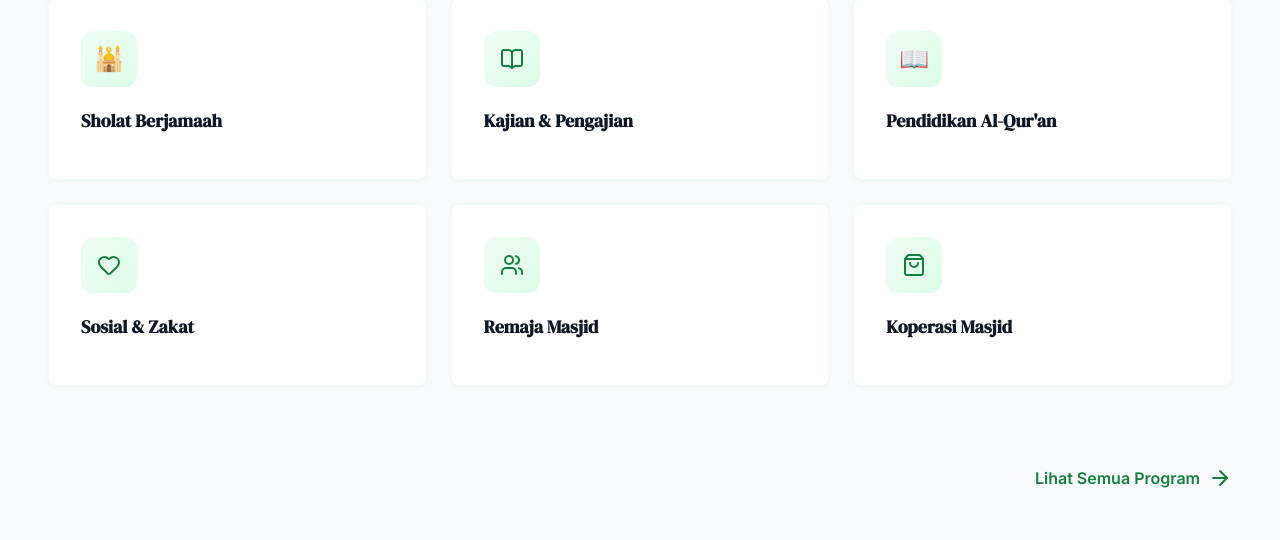
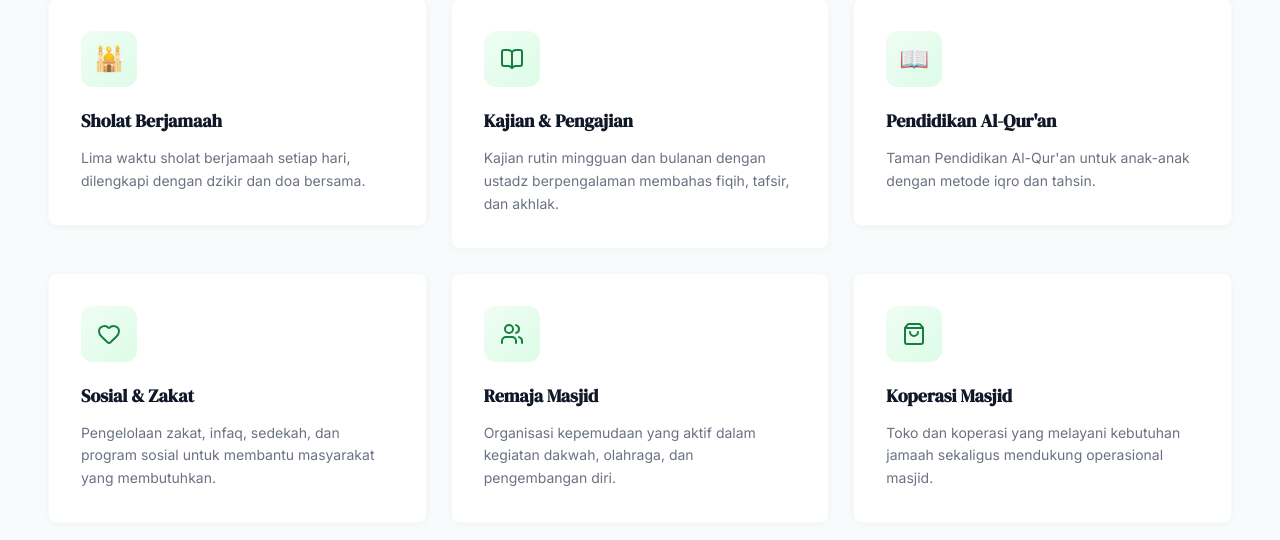
Before and after one commit to impossiblephrase/masjid-hidayatullah, a Next.js app: page / in a window 1280 px wide. Shown: the part 2529-3069 px from the top of the page. Built offline with nearby package versions, Linux system fonts and the light colour scheme; no server answers.

Commit message:
programs homepage with dummy contents

```diff
--- a/app/page.tsx
+++ b/app/page.tsx
@@ -356,9 +356,9 @@ export default function Home() {
                       : prog.title[lang as keyof typeof prog.title]}
                   </h3>
                   <p className="text-gray-500 text-sm leading-relaxed">
-                    {typeof prog.desc === "string"
-                      ? prog.desc
-                      : prog.desc?.[lang as keyof typeof prog.desc]}
+                    {typeof prog.description === "string"
+                      ? prog.description
+                      : prog.description?.[lang as keyof typeof prog.description]}
                   </p>
                 </div>
               </ScrollReveal>
```
